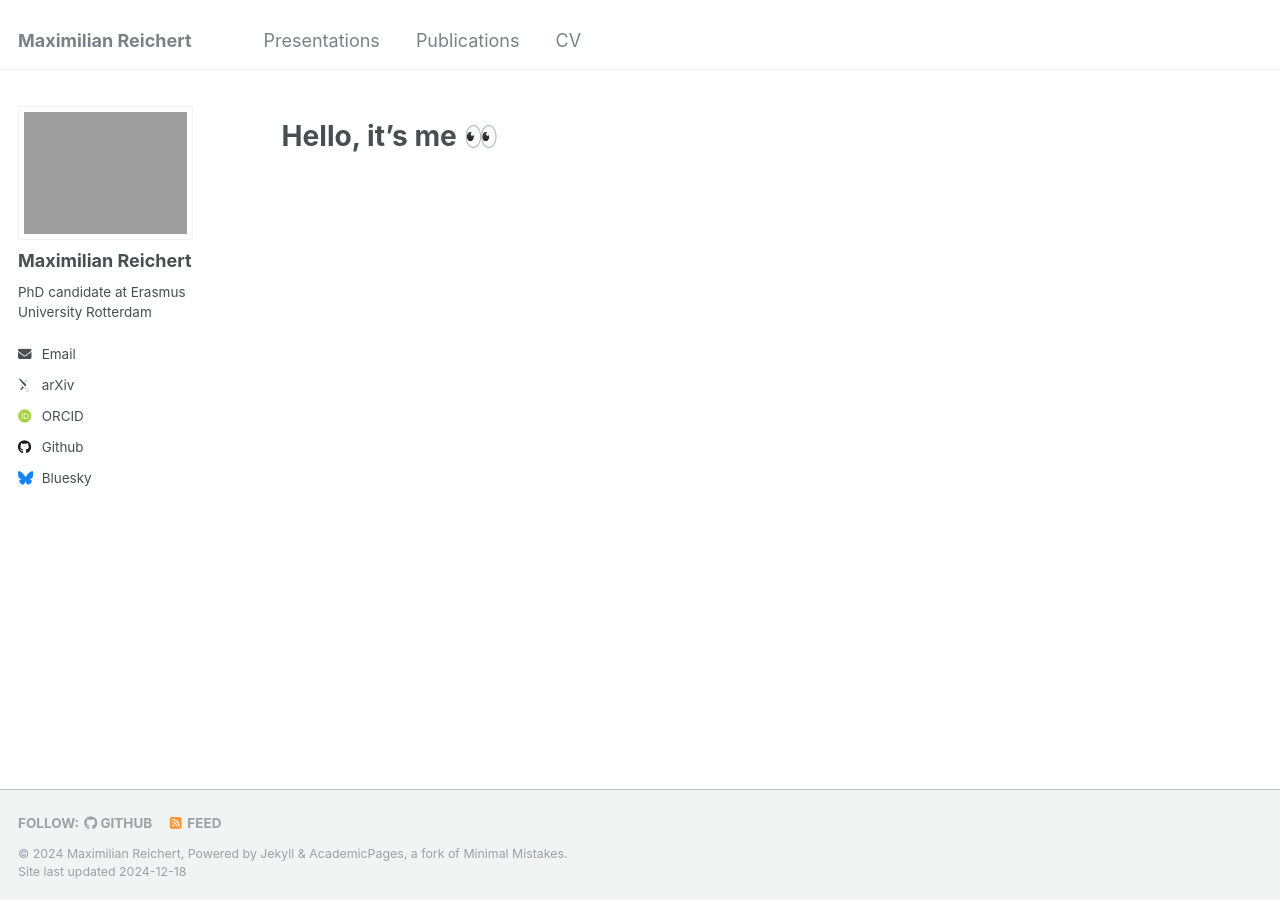
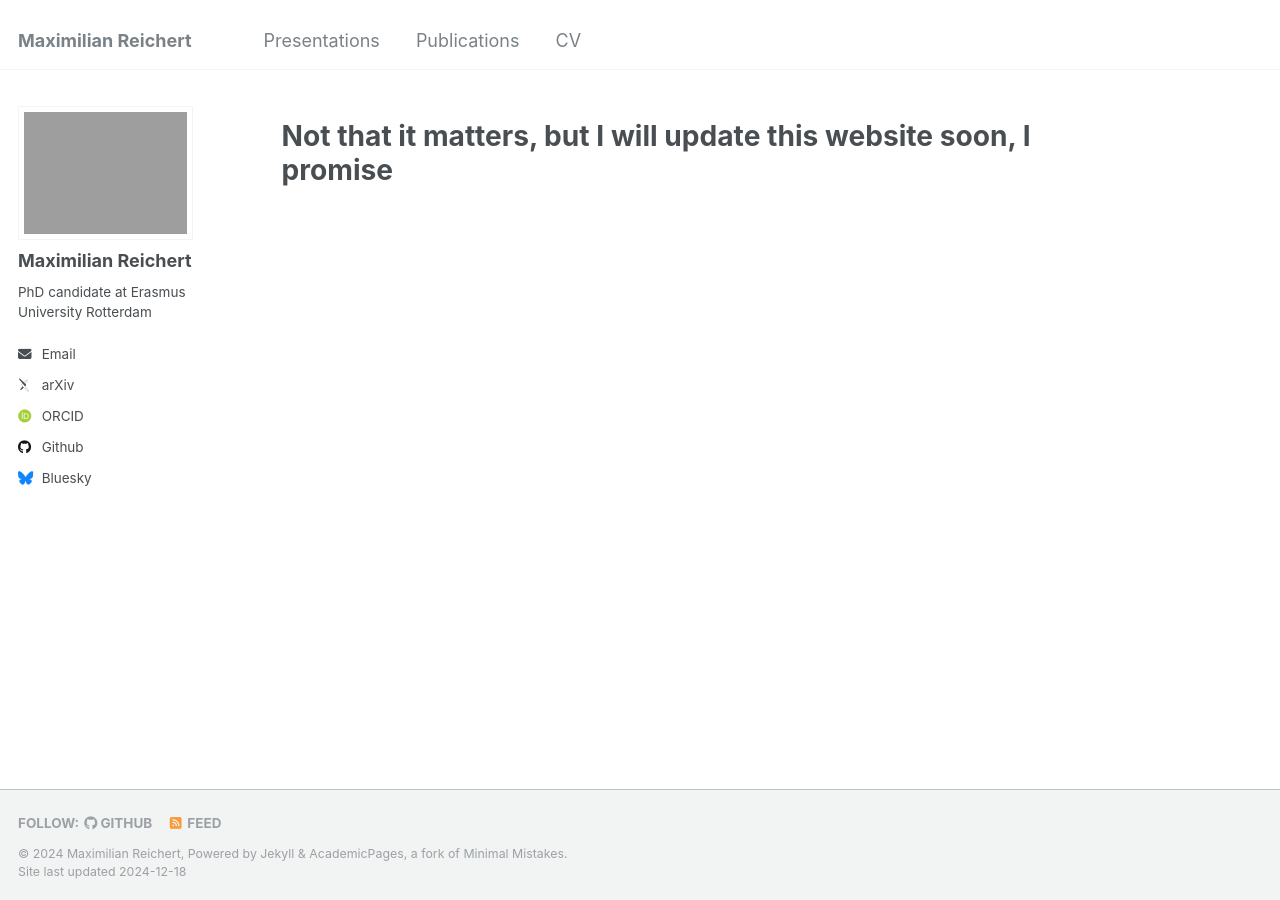
Before and after one commit to mischewu/mischewu.github.io, a Jekyll site: the page built from _pages/about.md, in a window 1280 px wide. Built offline with Jekyll 4.4.1, drawn with Linux system fonts in a browser that asks for light colours; some web fonts are replaced.

Commit message:
2024-12-18

```diff
--- a/_pages/about.md
+++ b/_pages/about.md
@@ -8,4 +8,4 @@ redirect_from:
 ---
 
 
-# Hello, it’s me 👀
+# Not that it matters, but I will update this website soon, I promise
```
